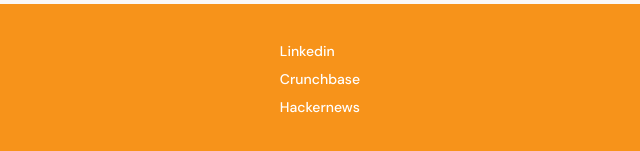
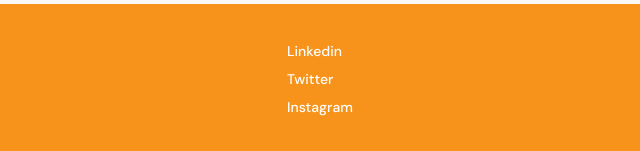
Before and after one commit to edmedev/batatabit, a plain HTML site: page index.html in a window 1280 px wide. Shown: the part 2585-2736 px from the top of the page, 0-640 px from the left. Drawn offline with Linux system fonts and the light colour scheme.

Commit message:
update index.html

```diff
--- a/index.html
+++ b/index.html
@@ -182,9 +182,9 @@
     <footer>
         <section class="left">
             <ul>
-                <li><a href="#">Linkedin</a></li>
-                <li><a href="#">Crunchbase</a></li>
-                <li><a href="#">Hackernews</a></li>
+                <li><a href="https://www.linkedin.com/company/batatabit">Linkedin</a></li>
+                <li><a href="https://www.twitter.com/bitbatata">Twitter</a></li>
+                <li><a href="https://www.instagram.com/batatabit">Instagram</a></li>
             </ul>
         </section>
         <section class="right">
```
